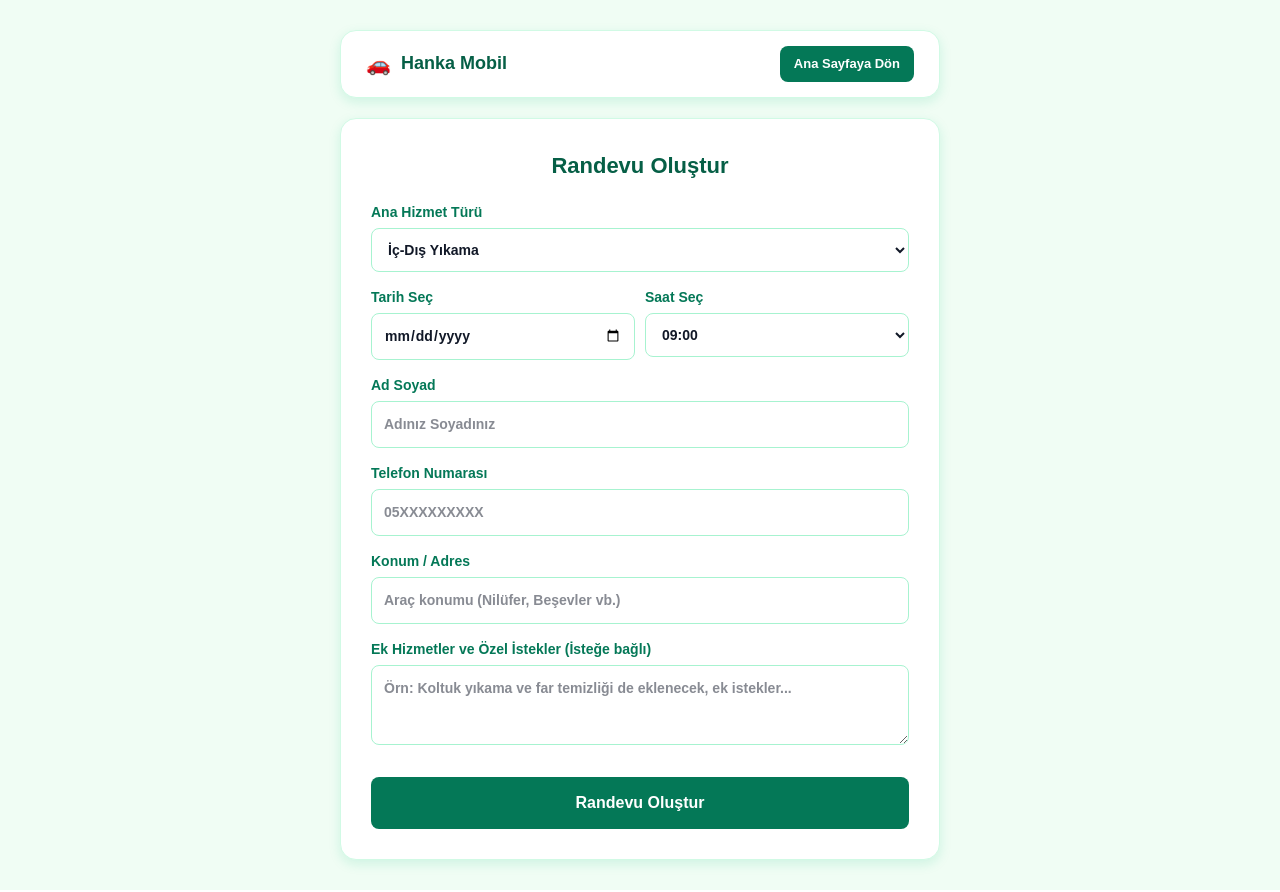
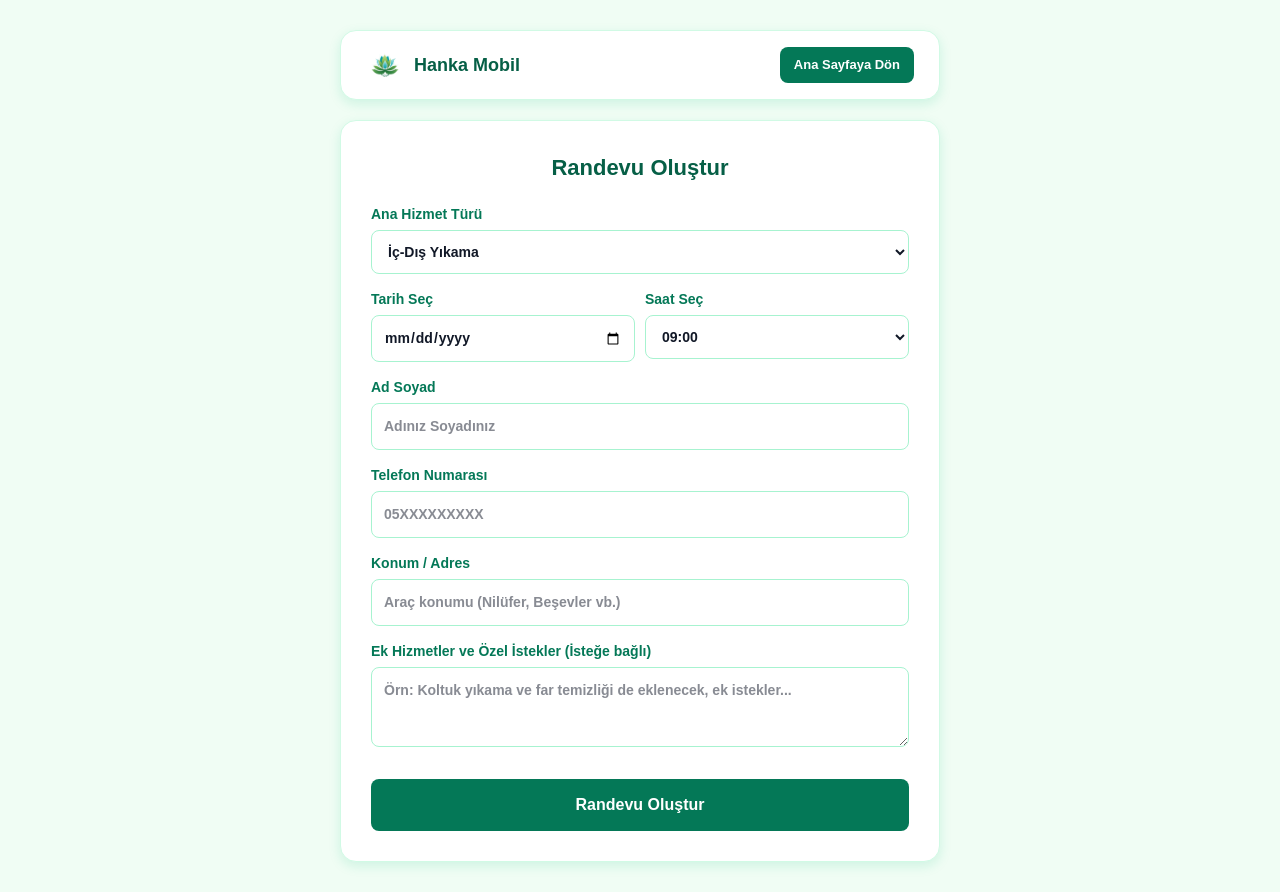
Before and after one commit to oguzhhankara/hanka-mobil-web, a Next.js app: page /randevu in a window 1280 px wide. Built offline with nearby package versions, Linux system fonts and the light colour scheme.

Commit message:
Update page.tsx

```diff
--- a/app/randevu/page.tsx
+++ b/app/randevu/page.tsx
@@ -52,10 +52,14 @@ export default function RandevuAl() {
     <main style={{ minHeight: "100vh", backgroundColor: "#f0fdf4", padding: "30px 20px", fontFamily: "sans-serif" }}>
       <div style={{ maxWidth: "600px", margin: "0 auto" }}>
 
-        {/* Üst Bar: Logo ve Ana Sayfa Butonu */}
+        {/* Üst Bar: Gerçek Logo ve Ana Sayfa Butonu */}
         <div style={{ backgroundColor: "#ffffff", padding: "15px 25px", borderRadius: "16px", boxShadow: "0 4px 12px rgba(16, 185, 129, 0.15)", border: "1px solid #d1fae5", display: "flex", justifyContent: "space-between", alignItems: "center", marginBottom: "20px" }}>
           <div style={{ display: "flex", alignItems: "center", gap: "10px" }}>
-            <span style={{ fontSize: "20px" }}>🚗</span>
+            <img
+              src="/logo.png"
+              alt="Hanka Logo"
+              style={{ width: "38px", height: "38px", objectFit: "contain", borderRadius: "6px" }}
+            />
             <h2 style={{ fontSize: "18px", fontWeight: "bold", color: "#065f46", margin: 0 }}>Hanka Mobil</h2>
           </div>
           <button
```
